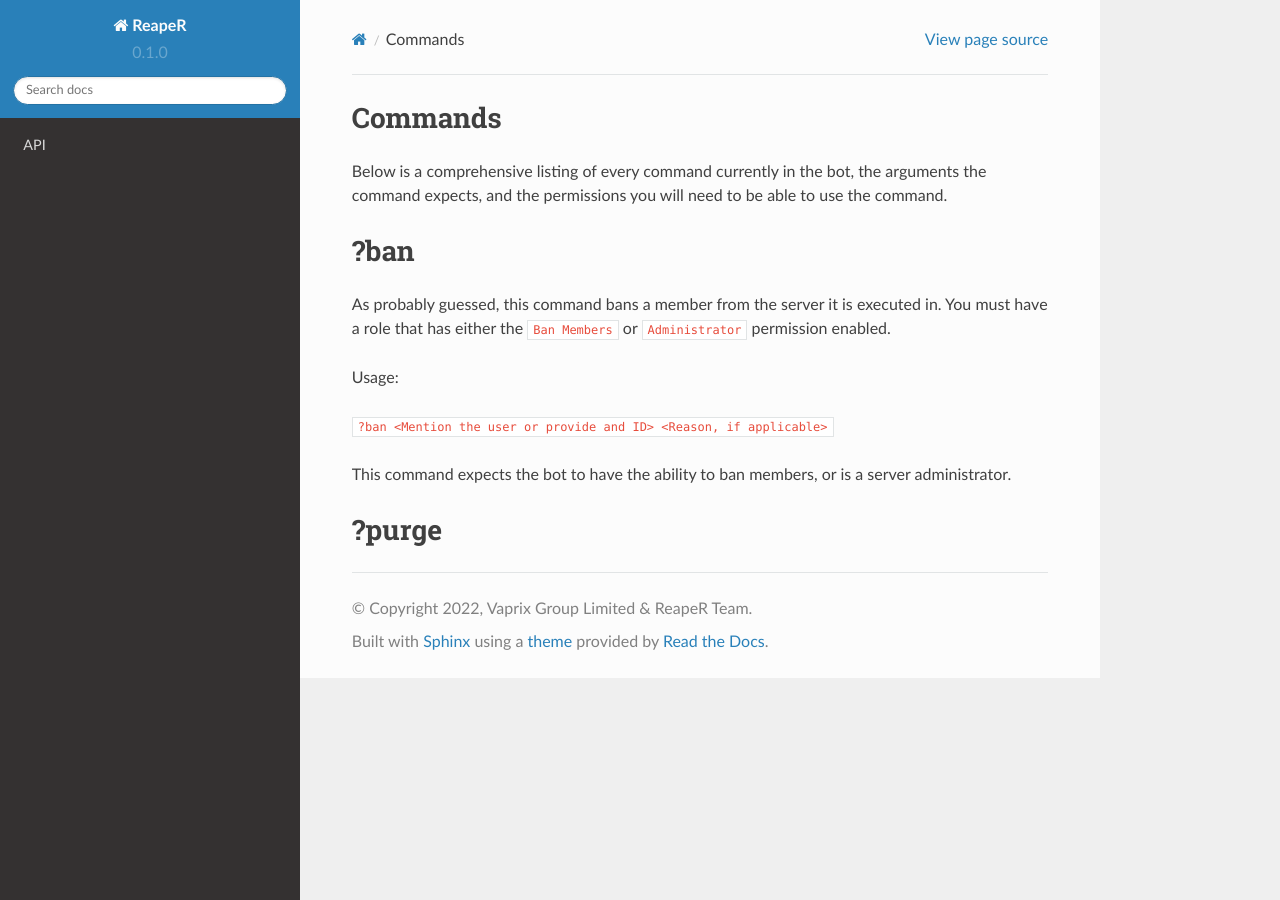
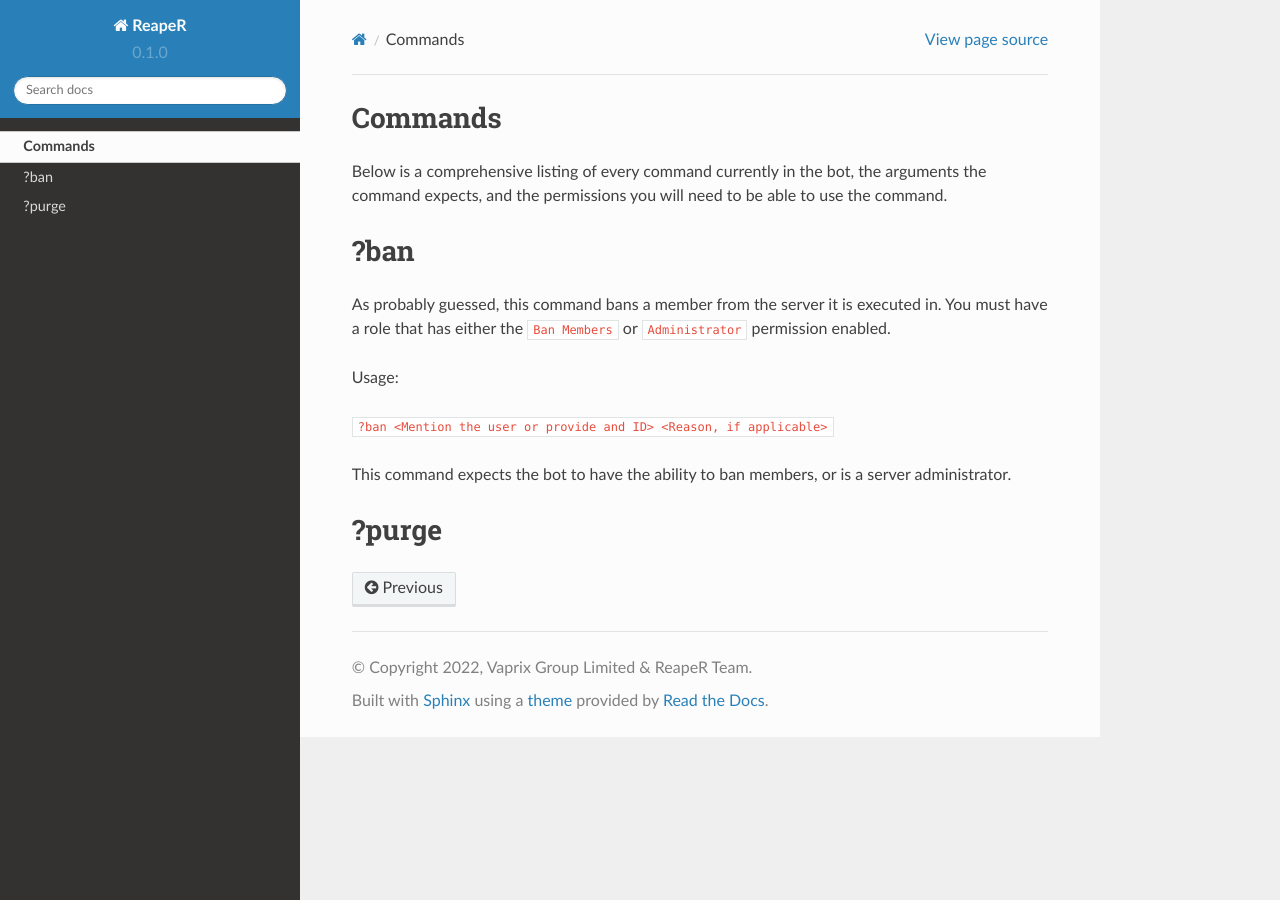
Before and after one commit to maxer4192/documentation, a Sphinx documentation site: the page built from docs/source/commands.rst, in a window 1280 px wide. Built offline with Sphinx 7.4.7 and the Read the Docs theme 2.0.0, drawn with Linux system fonts in a browser that asks for light colours; pages that are not in the unit, such as notebooks, are missing from menus.

Commit message:
Update index.rst

```diff
--- a/docs/source/index.rst
+++ b/docs/source/index.rst
@@ -12,5 +12,4 @@ Contents
 
 .. toctree::
 
-   usage
-   api
+   commands
```
